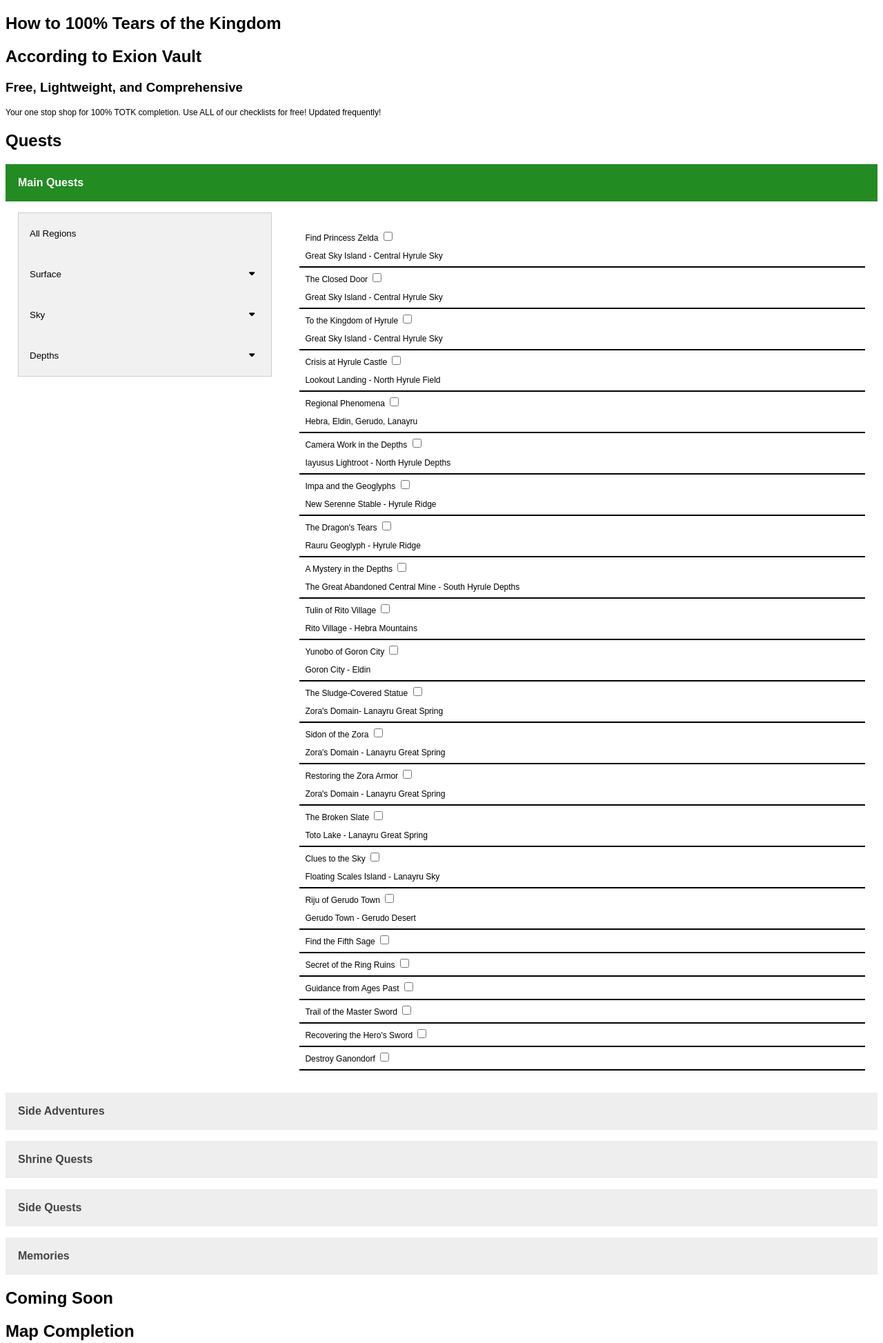
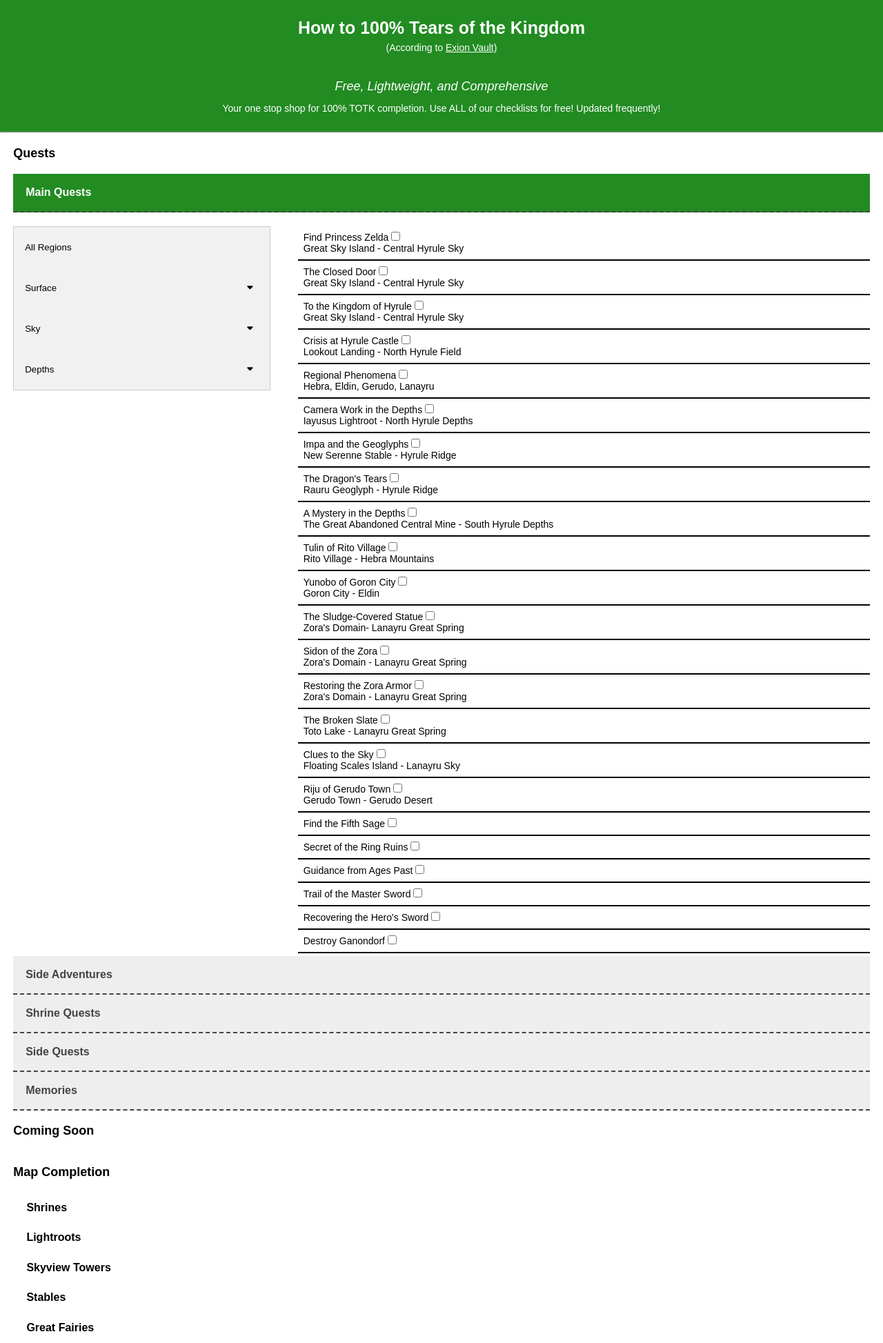
Before and after one commit to MLPugh/.vscode, a PHP site: page / in a window 1280 px wide, after a click on "Main Quests". Shown: the top 1947 px of the page at 69% size. Run offline with PHP 8.4, Linux system fonts and the light colour scheme; some libraries are stand-ins or nearby versions.

Commit message:
updated css styles

```diff
--- a/index.html
+++ b/index.html
@@ -45,14 +45,17 @@
     -->
 
     <!--Home + Description-->
-        <section>
+    <section class="hero">
       <h1>How to 100% Tears of the Kingdom</h1>
-          <h2>According to Exion Vault</h2>
-
-          <h3>Free, Lightweight, and Comprehensive</h3>
+      <p>(According to
+        <a href="https://exionvault.com/zelda-tears-of-the-kingdom-100-completion/">Exion Vault)</a>
+      </p>
+
+      <h2>Free, Lightweight, and Comprehensive</h2>
         <p>Your one stop shop for 100% TOTK completion. Use ALL of our
           checklists for free! Updated frequently!
         </p>
+      <hr>
     </section>
 
     <!-- Quests (Leads to Other Pages)-->
--- a/styles.css
+++ b/styles.css
@@ -1,17 +1,106 @@
+
+/*Site Wide Styles*/
+
+* {
+  box-sizing: border-box;
+  margin: 0px;
+}
+
 html{
   font-family: Arial, Helvetica, sans-serif;
 }
 
-* {box-sizing: border-box}
 
+/*General*/
+h1 {
+  padding: 2vw 1.5vw 0.5vw 1.5vw;
+  font-size: 25px;
+}
 
-li, label, p {
-  font-size: 12px;
+h2 {
+  padding: 1.5vw;
+  font-size: 18px;
+}
+
+h3 {
+  padding: 1vw 3vw;
+  font-size: 16px;
 }
 
 p {
   margin-bottom: 0px;
 }
+
+input {
+  margin-top: 0px;
+}
+
+li, label, p {
+  font-size: 14px;
+}
+
+
+
+/* Hero Section */
+
+.hero {
+  background-color: forestgreen;
+  color: white;
+  margin:  0;
+}
+
+.hero h1 {
+  text-align: center;
+}
+
+.hero h2 {
+  padding: 1vw;
+  text-align: center;
+  font-style: italic;
+  font-weight: 300;
+}
+
+.hero a {
+  color: white;
+}
+
+.hero p {
+  text-align: center;
+  padding-bottom: 2vw;
+}
+
+.hero p:nth-of-type(2) {
+  text-align: center;
+}
+
+/*Content Section*/
+
+.main { /*Holds all accordian and panel divs*/
+  margin-left: 2vw; /* Same as the width of the sidenav *//* Increased text to enable scrolling */
+  padding: 0px 10px;
+}
+
+.accordion {
+  background-color: #eee;
+  color: #444;
+  cursor: pointer;
+  padding: 18px;
+  margin: 0 1.5vw;
+  border: none;
+  border-bottom: #444 2px dashed;
+  text-align: left;
+  outline: none;
+  font-size: 16px;
+  transition: 0.4s;
+}
+
+.panel {
+  display: none;
+  background-color: white;
+  margin: .5vh 1.5vw;
+}
+
+
 
 /* Style the tab */
 .tab {
@@ -21,9 +110,6 @@
   width: 30%;
 }
 
-input {
-  margin-top: 0px;
-}
 /* Style the buttons that are used to open the tab content */
 .tab button {
   display: block;
@@ -45,39 +131,18 @@
 
 /* Create an active/current "tab button" class */
 .tab button.active {
-  background-color: forestgreen;
+  background-color: seagreen;
   color: white;
 }
 
 /* Style the tab content */
 .tabcontent {
   float: left;
-  padding: 0px 12px;
   border: 1px solid #ccc;
   width: 70%;
   border-left: none;
   height: 300px;
 }
-
-.panel {
-    padding: 0 18px;
-    display: none;
-    background-color: white;
-    overflow: hidden;
-}
-
-.accordion {
-    background-color: #eee;
-    color: #444;
-    cursor: pointer;
-    padding: 18px;
-    width: 100%;
-    border: none;
-    text-align: left;
-    outline: none;
-    font-size: 16px;
-    transition: 0.4s;
-  }
 
   .active, .accordion:hover {
     background-color: #ccc;
@@ -146,7 +211,7 @@
 
   /* Main content */
   .main {
-    margin-left: 200px; /* Same as the width of the sidenav *//* Increased text to enable scrolling */
+    margin-left: 2vw; /* Same as the width of the sidenav *//* Increased text to enable scrolling */
     padding: 0px 10px;
   }
 
```
Also changed, not shown: other parts of index.html (+43 -27 lines). Lines whose indentation alone changed are shown as unchanged.
